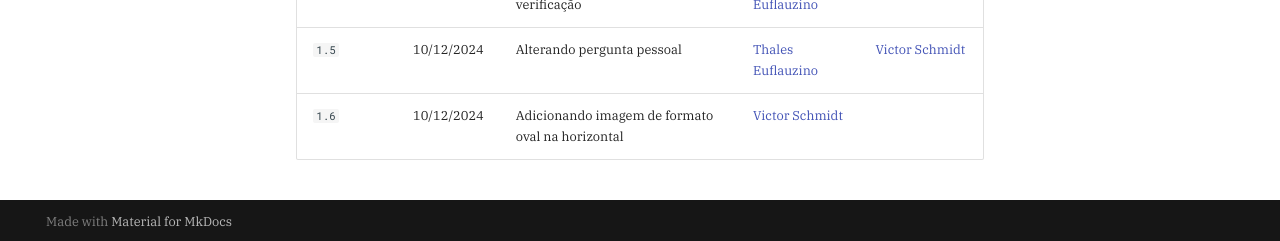
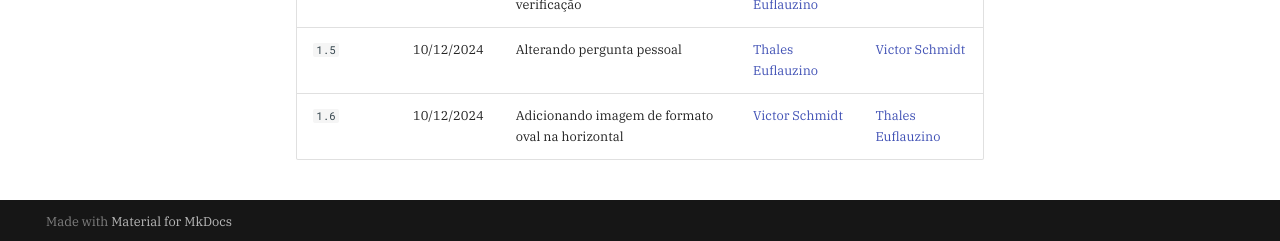
Before and after one commit to Requisitos-de-Software/2024.2-Grupo05, an MkDocs documentation site: the page built from docs/verificacao/grupo5/entrega3/relatorio-verificacao-e3-gp5.md, in a window 1280 px wide and 900 px high, scrolled down 6153 px. Shown: the part 656-897 px from the top of the window. Built offline with MkDocs 1.6.1 and Material for MkDocs 9.7.7, drawn with Linux system fonts in a browser that asks for light colours; comment, search, counter and statistics services are not loaded.

Commit message:
Update relatorio-verificacao-e3-gp5.md

```diff
--- a/docs/verificacao/grupo5/entrega3/relatorio-verificacao-e3-gp5.md
+++ b/docs/verificacao/grupo5/entrega3/relatorio-verificacao-e3-gp5.md
@@ -116,4 +116,4 @@ _Autor: [Thales Euflauzino](https://github.com/thaleseuflauzino), 2024_
 | `1.3` | 08/12/2024 | Adicionando respostas da verificação  | [Thales Euflauzino](https://github.com/thaleseuflauzino) | [Victor Schmidt](https://github.com/moonshinerd) |
 | `1.4` | 08/12/2024 | Adicionando gravação da verificação  | [Thales Euflauzino](https://github.com/thaleseuflauzino) | [Victor Schmidt](https://github.com/moonshinerd)  |
 | `1.5` | 10/12/2024 | Alterando pergunta pessoal  | [Thales Euflauzino](https://github.com/thaleseuflauzino) | [Victor Schmidt](https://github.com/moonshinerd)  |
-| `1.6` | 10/12/2024 | Adicionando imagem de formato oval na horizontal  | [Victor Schmidt](https://github.com/moonshinerd) |   |
+| `1.6` | 10/12/2024 | Adicionando imagem de formato oval na horizontal  | [Victor Schmidt](https://github.com/moonshinerd) |  [Thales Euflauzino](https://github.com/thaleseuflauzino) |
```
